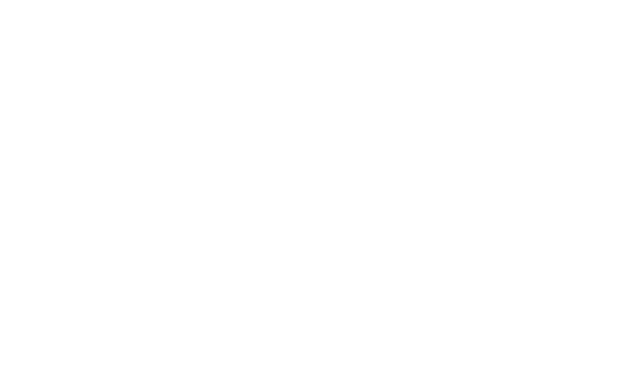
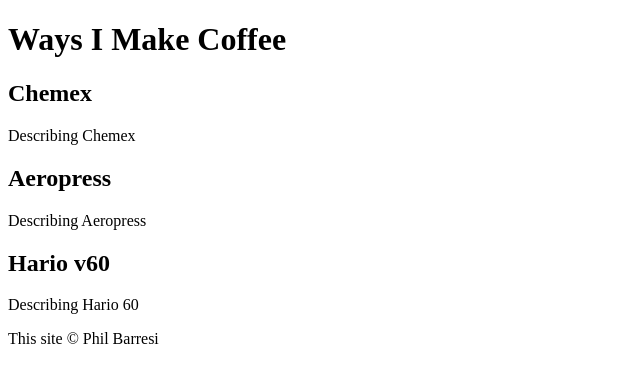
Before and after one commit to philbarresi/cs-546-repo-example, a plain HTML site: page index.html in a window 1280 px wide. Shown: the whole page, without its empty margins (0-640 px from the left). Drawn offline with Linux system fonts and the light colour scheme.

Commit message:
Added skeleton of content up for coffee descriptions

```diff
--- a/index.html
+++ b/index.html
@@ -3,11 +3,31 @@
 
 <head>
     <meta charset="utf-8">
-    <title>title</title>
+    <title>Three Ways To Make Coffee</title>
 </head>
 
 <body>
-    <!-- page content -->
+    <main>
+        <h1>Ways I Make Coffee</h1>
+
+        <article>
+            <h2>Chemex</h2>
+            <p>Describing Chemex</p>
+        </article>
+
+        <article>
+            <h2>Aeropress</h2>
+            <p>Describing Aeropress</p>
+        </article>
+
+        <article>
+            <h2>Hario v60</h2>
+            <p>Describing Hario 60</p>
+        </article>
+    </main>
+    <footer>
+        This site &copy; Phil Barresi
+    </footer>
 </body>
 
 </html>
```
